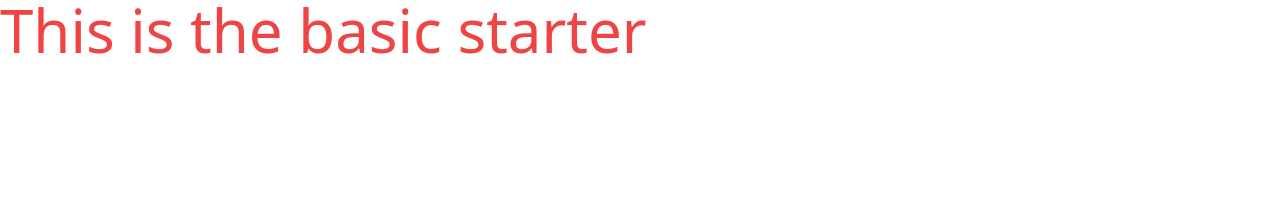
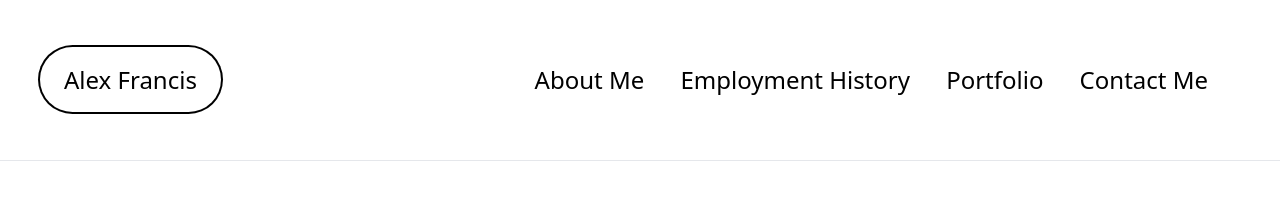
Before and after one commit to alexanderjamesfrancis/Alexs-Online-CV, a website: page index.html in a window 1280 px wide. Drawn offline with Linux system fonts and the light colour scheme.

Commit message:
Complete Nav Bar

```diff
--- a/index.html
+++ b/index.html
@@ -8,6 +8,32 @@
     <title>Tailwind Starter</title>
 </head>
 <body>
-    <h1 class="text-bold text-6xl text-red-500">This is the basic starter</h1>
+    <!--Global Container-->
+    <!--Navbar-->
+    <nav class="container relative min-w-full mx-auto p-6 border-b">
+        <!--Flex for items in NAV-->
+        <div class="flex items-center justify-between w-full space-x-20 p-4 my-6 ">
+            <!--'Home' logo-->
+            <div>
+                <a href="index.html" class="text-2xl px-6 py-4 ring-black rounded-full ring-2">Alex Francis</a>
+            </div>
+            <div class="px-4">
+                <a href="index.html" class="text-2xl px-4">About Me</a>
+                <a href="index.html" class="text-2xl px-4">Employment History</a>
+                <a href="index.html" class="text-2xl px-4">Portfolio</a>
+                <a href="index.html" class="text-2xl px-4">Contact Me</a>
+            </div>
+        </div>
+    </nav>
+    <!--Title Body-->
+    <section class="brick">
+       <div class="container min-w-full min-h-full">
+
+       </div>
+
+    </section>
+
+
+
 </body>
 </html>
--- a/input.css
+++ b/input.css
@@ -1,3 +1,9 @@
 @tailwind base;
 @tailwind components;
 @tailwind utilities;
+
+.brick {
+    background-image: url('images\brick_background.jpg');
+    background-repeat: no-repeat;
+    background-size: cover;
+}
```
Also changed, not shown: css/style.css, images/favicon.ico (added), 1 other file.
